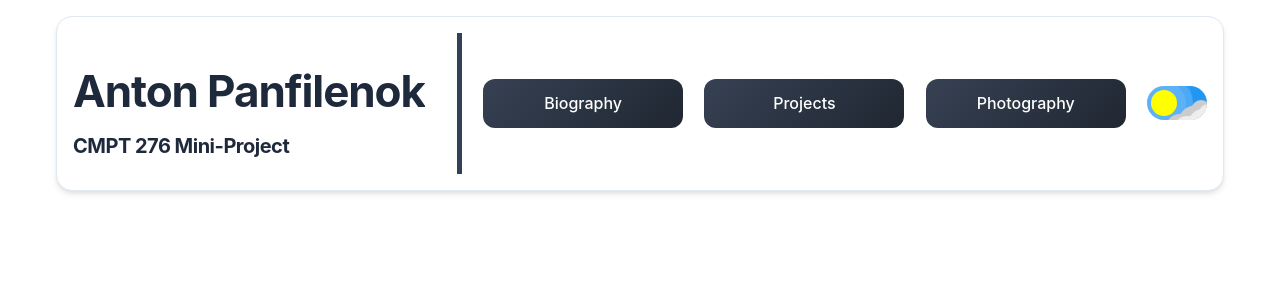
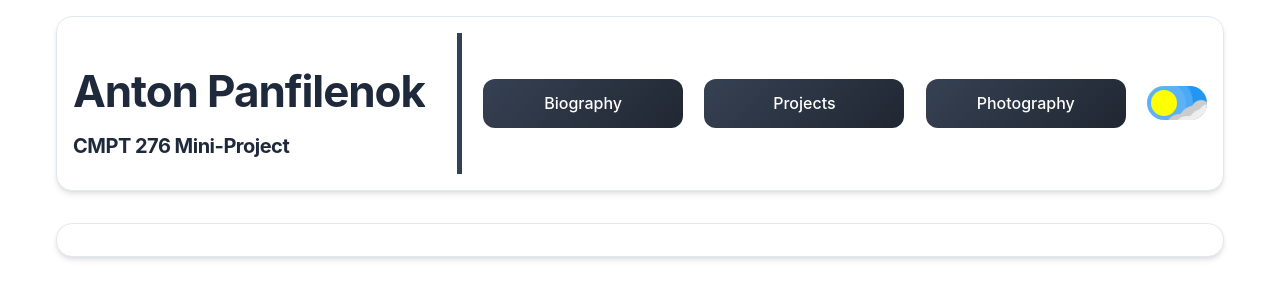
Before and after one commit to Anton-Pan/CMPT-276-Mini-Project, a React (Vite) app: page / in a window 1280 px wide. Shown: the top 300 px of the page. Built offline with nearby package versions, Linux system fonts and the light colour scheme.

Commit message:
Created footer container - Manually styled footer container to look like wireframe design - Moved the dark mode toggle switch into the Header component Relevant Issue(s): https://github.com/Anton-Pan/CMPT-276-Mini-Project/issues/1?issue=Anton-Pan%7CCMPT-276-Mini-Project%7C15

```diff
--- a/src/App.jsx
+++ b/src/App.jsx
@@ -2,6 +2,7 @@ import './App.css'
 import './darkModeToggleSwitch.css'
 
 function App() {
+    const Header = () => {
         const darkModeToggleSwitch = () => {
             // Credit to https://uiverse.io/RiccardoRapelli/jolly-chicken-91 (MIT License) for checkbox design, used in the return statement of this function and ./darkModeToggleSwitch.css
             // Credit to https://digitallytailored.github.io/Classless.css/ for checkbox functionality, used in the return statement of this function
@@ -99,7 +100,6 @@ function App() {
                 </label>
             )
         }
-    const Header = () => {
         return (
             <section style={{display: "flex"}}>
                 <header>
@@ -139,9 +139,18 @@ function App() {
             </section>
         )
     }
+
+    const Footer = () => {
+        return (
+            <section style={{display: "flex", alignItems: "center", justifyContent: "space-around"}}>
+
+            </section>
+        )
+    }
     return (
         <>
             <Header/>
+            <Footer/>
         </>
     )
 }
```
Lines whose indentation alone changed are shown as unchanged.
